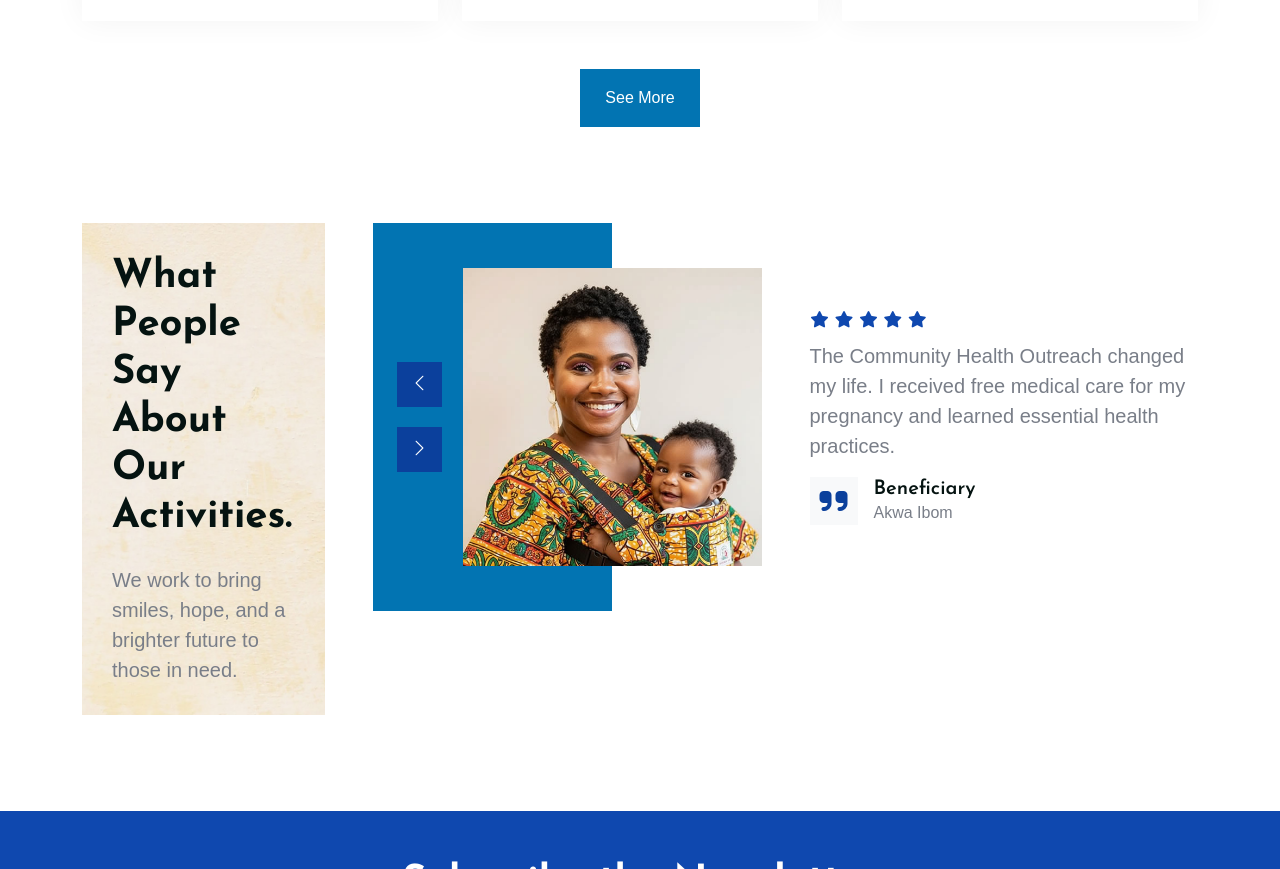
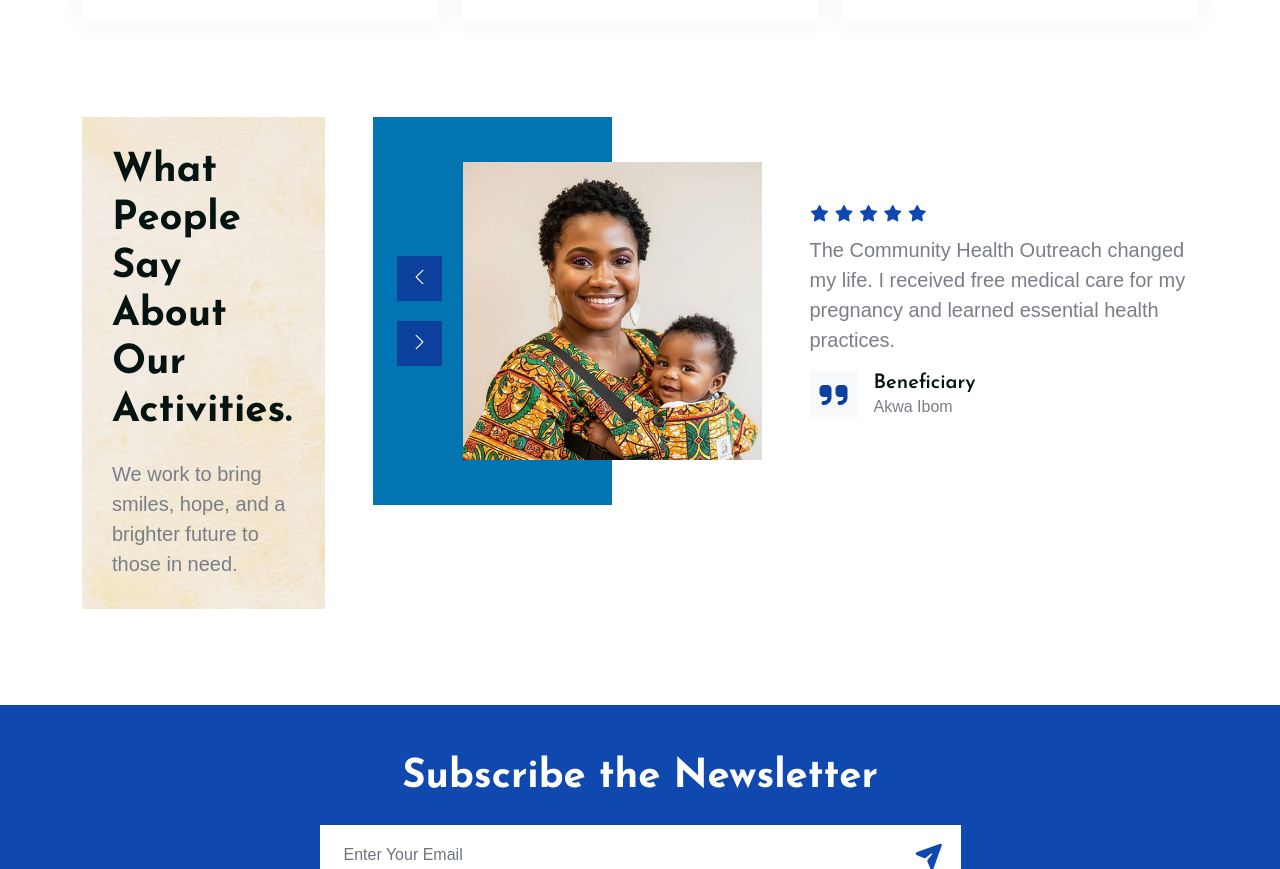
Before and after one commit to CodeMaestroAyodeji/famohs_place_foundation_for_the_vulnerable.org, a plain HTML site: page index.html in a window 1280 px wide. Shown: the part 7220-8089 px from the top of the page. Drawn offline with nearby package versions, Linux system fonts and the light colour scheme.

Commit message:
Updating the repo with landing page disconnected from other pages

```diff
--- a/index.html
+++ b/index.html
@@ -833,9 +833,9 @@
       </div>
     </div>
 
-    <div class="d-flex mt-5 justify-content-center wow fadeIn" data-wow-delay="0.7s">
+    <!-- <div class="d-flex mt-5 justify-content-center wow fadeIn" data-wow-delay="0.7s">
       <a class="btn bg-accent text-white py-3 px-4" href="team.html">See More</a>
-    </div>
+    </div> -->
   </div>
   <!-- Team End -->
 
```
